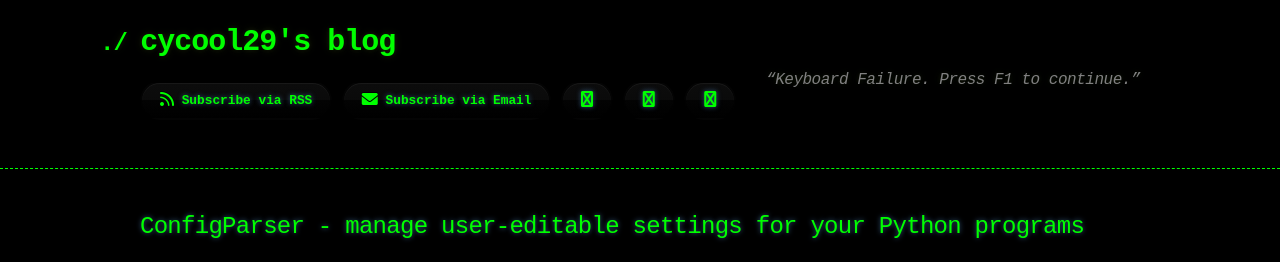
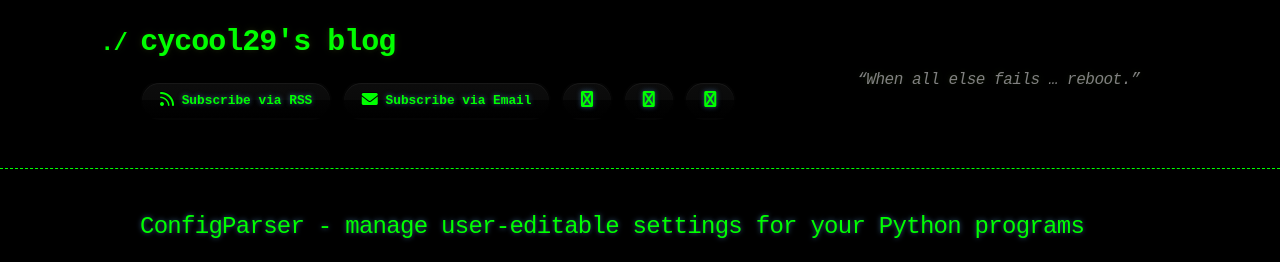
Before and after one commit to cycool29/cycool29.github.io, a Jekyll site: the page built from index.md, in a window 1280 px wide and 900 px high. Shown: the top 262 px of the window. Built offline with Jekyll 4.4.1, drawn with Linux system fonts in a browser that asks for light colours; a style sheet for code colours, icons or effects is not loaded.

Commit message:
Update quotes

```diff
--- a/_config.yml
+++ b/_config.yml
@@ -1,5 +1,5 @@
 title: cycool29's blog
-description: "“Keyboard Failure. Press F1 to continue.” "
+description: "“When all else fails … reboot.” "
 bio: A high school student. Intermediate in Python, Git, Bash. Learning JavaScript. He/Him. "
 author: cycool29
 url: https://cycool29.github.io
```
